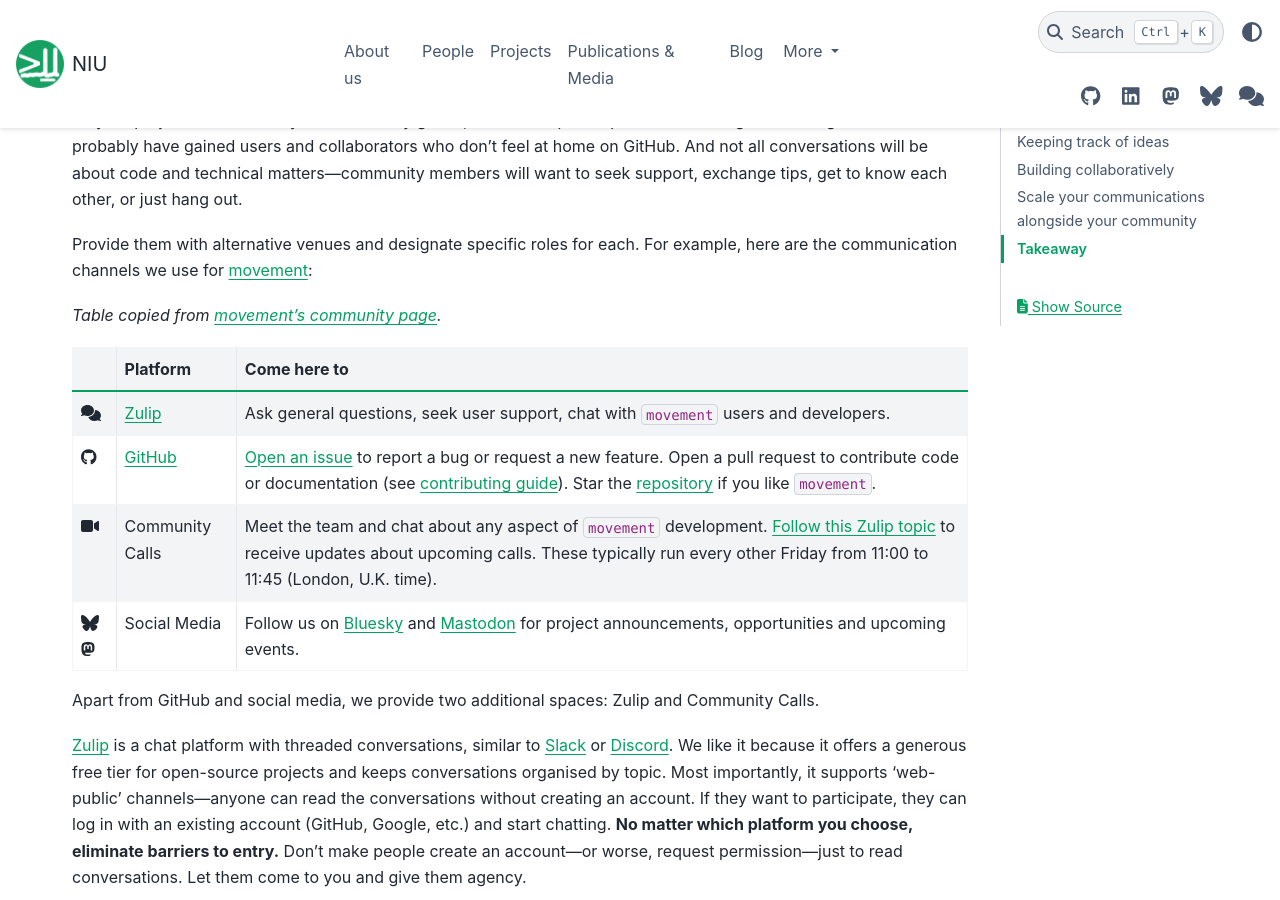
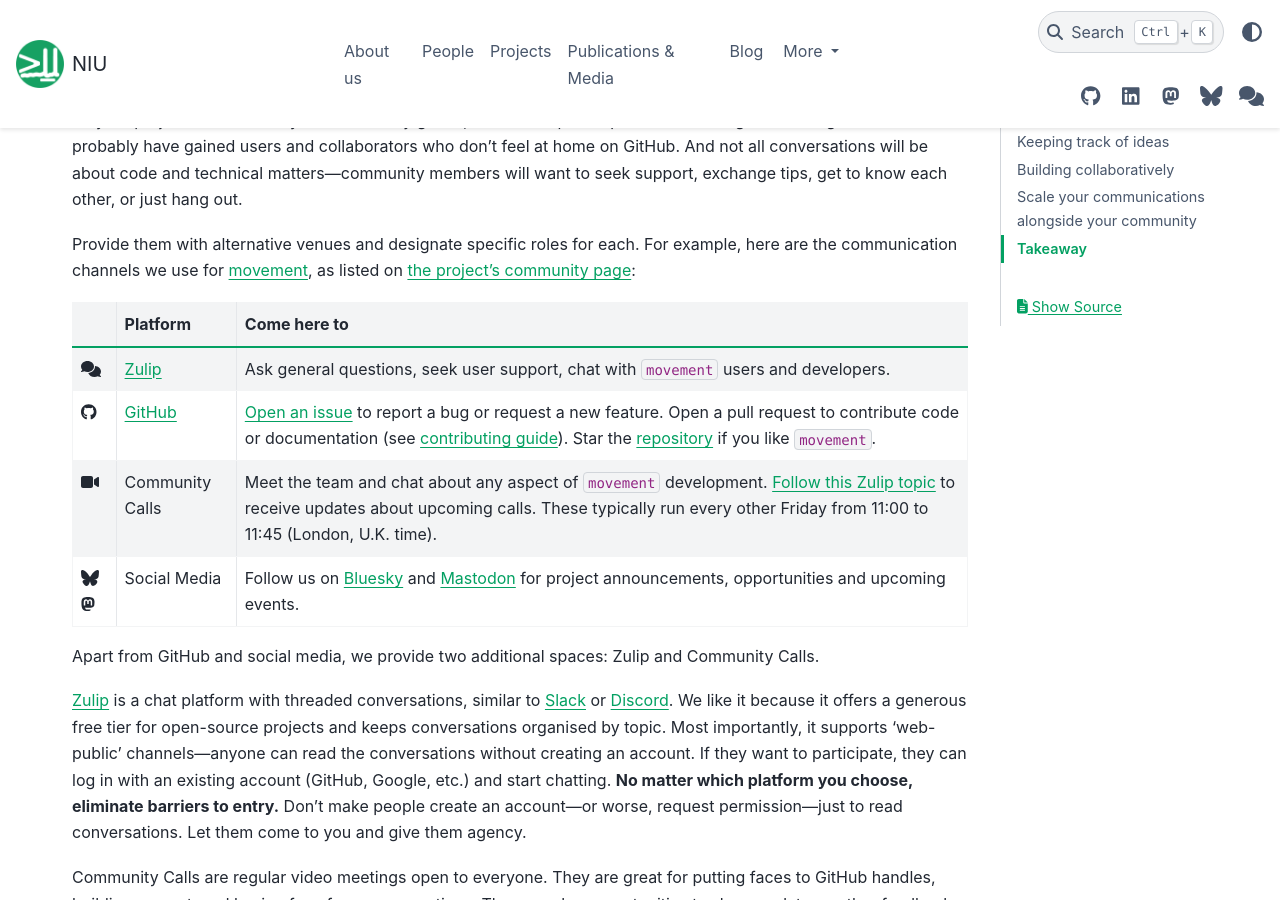
Before and after one commit to neuroinformatics-unit/neuroinformatics-unit.github.io, a Sphinx documentation site: the page built from docs/source/blog/trusted-by-design_part3.md, in a window 1280 px wide and 900 px high, scrolled down 2983 px. Built offline with Sphinx 7.4.7 and the PyData theme 0.15.4, drawn with Linux system fonts in a browser that asks for light colours; nearby versions of some CDN libraries.

Commit message:
get rid of table caption

```diff
--- a/docs/source/blog/trusted-by-design_part3.md
+++ b/docs/source/blog/trusted-by-design_part3.md
@@ -62,9 +62,7 @@
 
 As your project matures and your community grows, issues and pull requests will no longer be enough. You will probably have gained users and collaborators who don't feel at home on GitHub. And not all conversations will be about code and technical matters—community members will want to seek support, exchange tips, get to know each other, or just hang out.
 
-Provide them with alternative venues and designate specific roles for each. For example, here are the communication channels we use for [movement](https://movement.neuroinformatics.dev):
-
-_Table copied from [movement's community page](https://movement.neuroinformatics.dev/latest/community/index.html)._
+Provide them with alternative venues and designate specific roles for each. For example, here are the communication channels we use for [movement](https://movement.neuroinformatics.dev), as listed on [the project's community page](https://movement.neuroinformatics.dev/latest/community/index.html):
 
 |  | Platform | Come here to |
 |---|----------|---------------|
```
